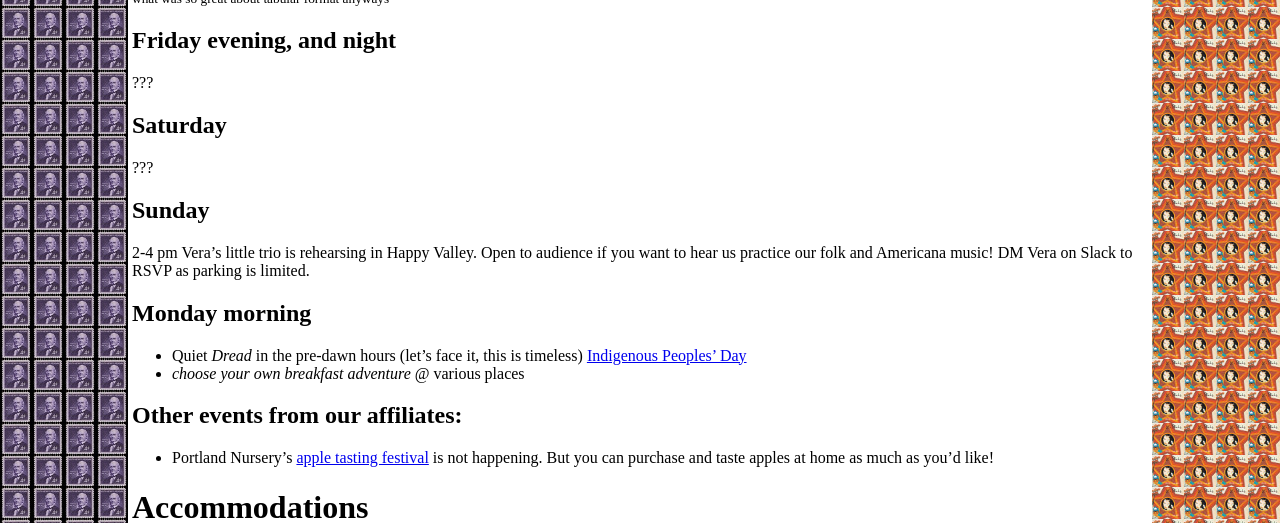
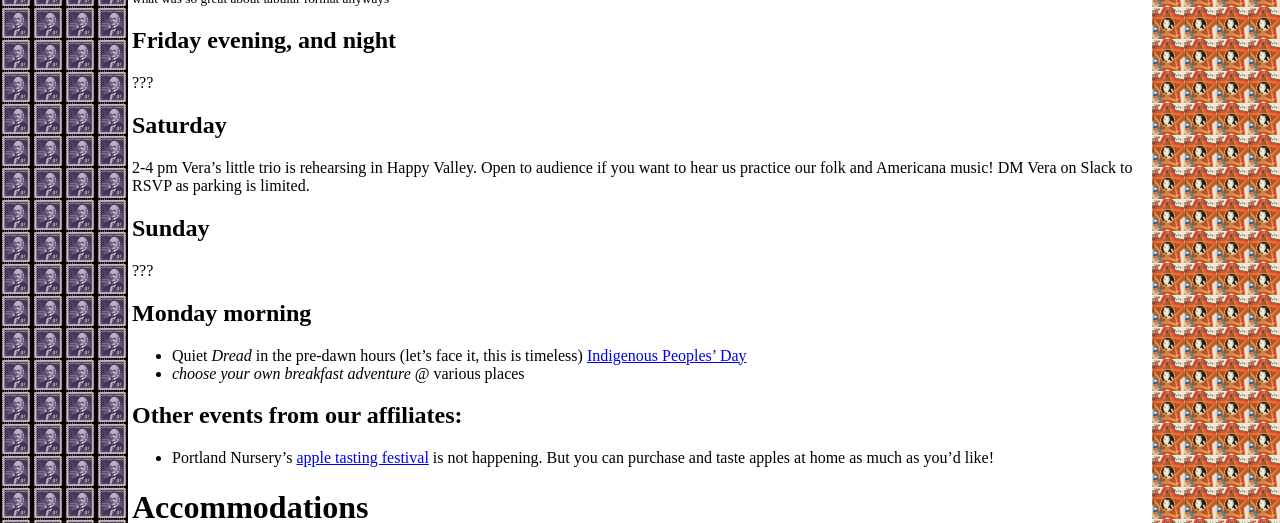
Before and after one commit to horacephair/horacephair.github.io, a Jekyll site: the page built from index.md, in a window 1280 px wide and 900 px high, scrolled down 1108 px, cut to the strip 101-624 px from the top of the window. Built offline with Jekyll 4.4.1, drawn with Linux system fonts in a browser that asks for light colours; our own code applies the rules of GitHub Pages for plain Markdown files.

```diff
--- a/index.md
+++ b/index.md
@@ -43,10 +43,10 @@ Also it's turned into a sort of distributed asynchronous year-round HP, in that
 ???
 
 ## Saturday
-???
+2-4 pm Vera's little trio is rehearsing in Happy Valley. Open to audience if you want to hear us practice our folk and Americana music! DM Vera on Slack to RSVP as parking is limited.
 
 ## Sunday
-2-4 pm Vera's little trio is rehearsing in Happy Valley. Open to audience if you want to hear us practice our folk and Americana music! DM Vera on Slack to RSVP as parking is limited.
+???
 
 ## Monday morning
 * Quiet _Dread_ in the pre-dawn hours (let's face it, this is timeless)
```
